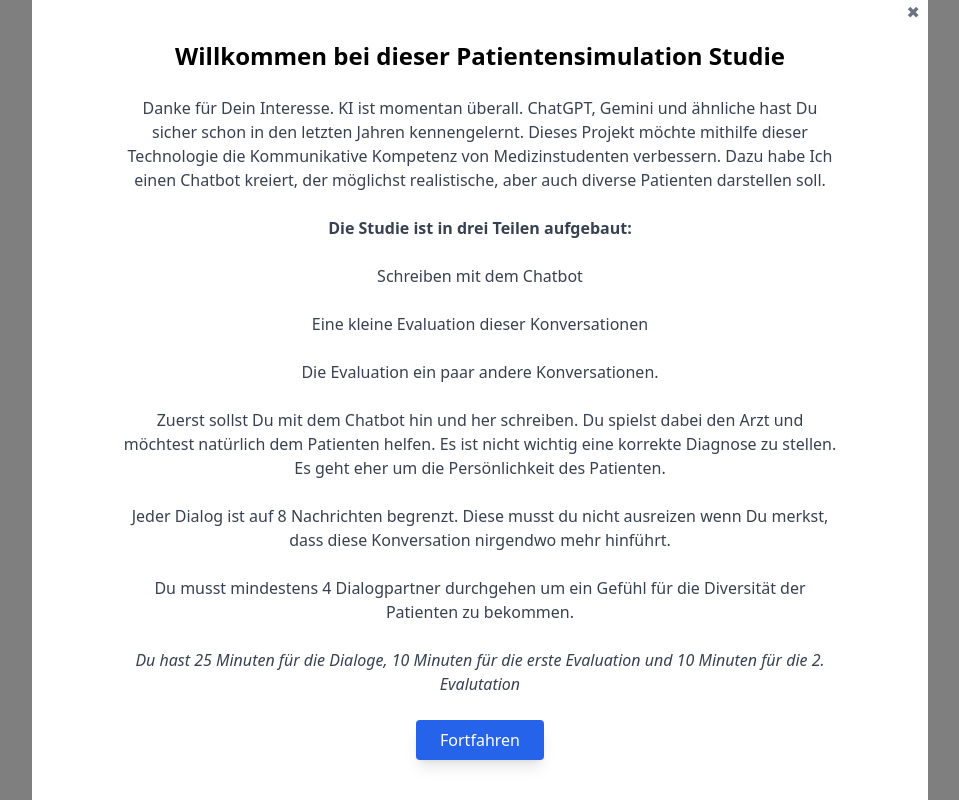
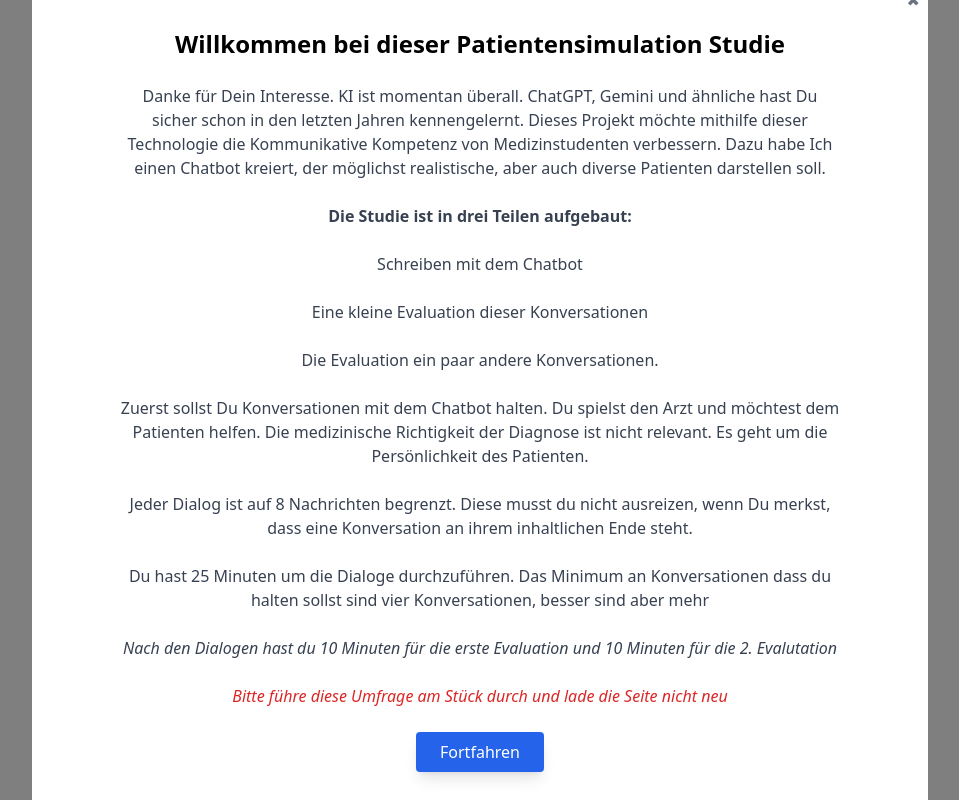
Before and after one commit to sivenDalmatin/frontend-study, a React (Vite) app: page / in a window 1280 px wide. Both pictures are taken after a click on the button "Intro anzeigen". Shown: the whole page, without its empty margins (160-1119 px from the left). Built offline with nearby package versions, Linux system fonts and the light colour scheme.

Commit message:
slightly different info text

```diff
--- a/src/components/Intro.jsx
+++ b/src/components/Intro.jsx
@@ -21,17 +21,18 @@ export default function Intro({ onStart }) {
         Die Evaluation ein paar andere Konversationen.
       </p>
       <p className="text-gray-700">
-        Zuerst sollst Du mit dem Chatbot hin und her schreiben. Du spielst dabei den Arzt und möchtest natürlich dem Patienten helfen. Es ist nicht wichtig eine korrekte Diagnose zu stellen. Es geht eher um die Persönlichkeit des Patienten.
+        Zuerst sollst Du Konversationen mit dem Chatbot halten. Du spielst den Arzt und möchtest dem Patienten helfen. Die medizinische Richtigkeit der Diagnose ist nicht relevant. Es geht um die Persönlichkeit des Patienten.
       </p>
       <p className="text-gray-700">
-        Jeder Dialog ist auf 8 Nachrichten begrenzt. Diese musst du nicht ausreizen wenn Du merkst, dass diese Konversation nirgendwo mehr hinführt.
+        Jeder Dialog ist auf 8 Nachrichten begrenzt. Diese musst du nicht ausreizen, wenn Du merkst, dass eine Konversation an ihrem inhaltlichen Ende steht.
       </p>
       <p className="text-gray-700">
-        Du musst mindestens 4 Dialogpartner durchgehen um ein Gefühl für die Diversität der Patienten zu bekommen.
+        Du hast 25 Minuten um die Dialoge durchzuführen. Das Minimum an Konversationen dass du halten sollst sind vier Konversationen, besser sind aber mehr
       </p>
       <p className="text-gray-700 italic">
-        Du hast 25 Minuten für die Dialoge, 10 Minuten für die erste Evaluation und 10 Minuten für die 2. Evalutation
+        Nach den Dialogen hast du 10 Minuten für die erste Evaluation und 10 Minuten für die 2. Evalutation
       </p>
+      <p className='text-red-600 italic'>Bitte führe diese Umfrage am Stück durch und lade die Seite nicht neu</p>
       <button
         onClick={onStart}
         className="bg-blue-600 hover:bg-blue-700 text-white px-6 py-2 rounded shadow-lg transition hover:scale-[1.02] active:scale-[0.98]"
```
